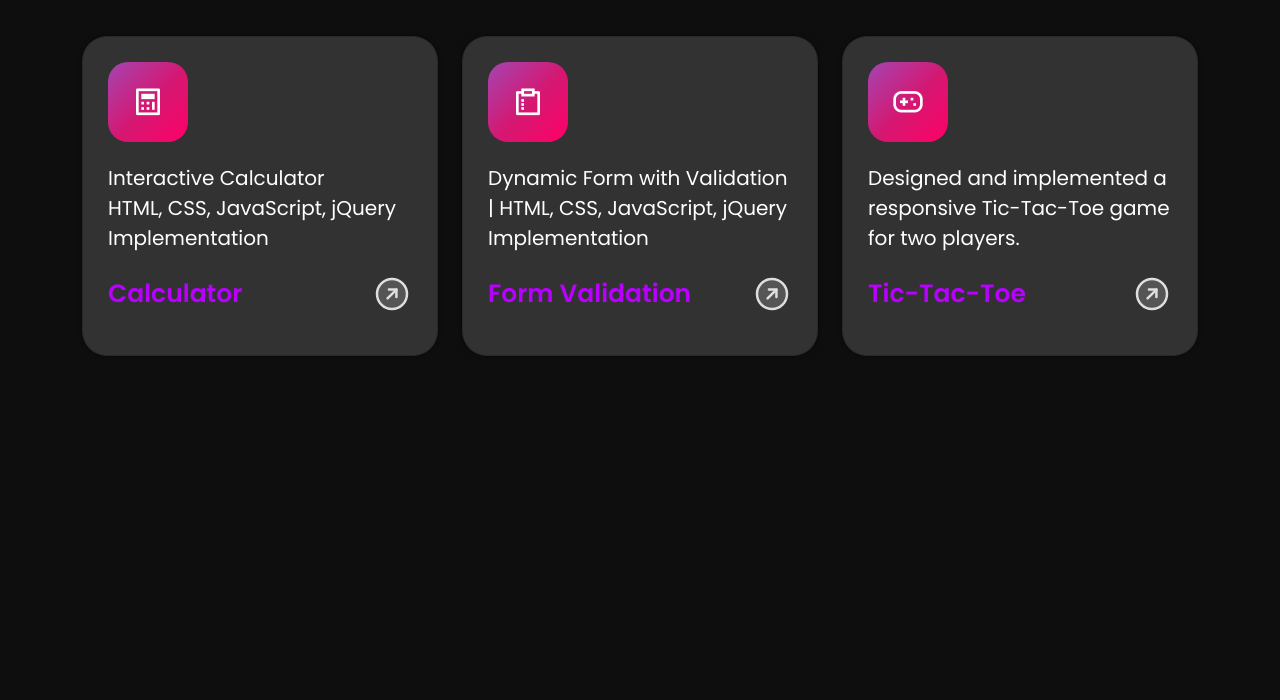
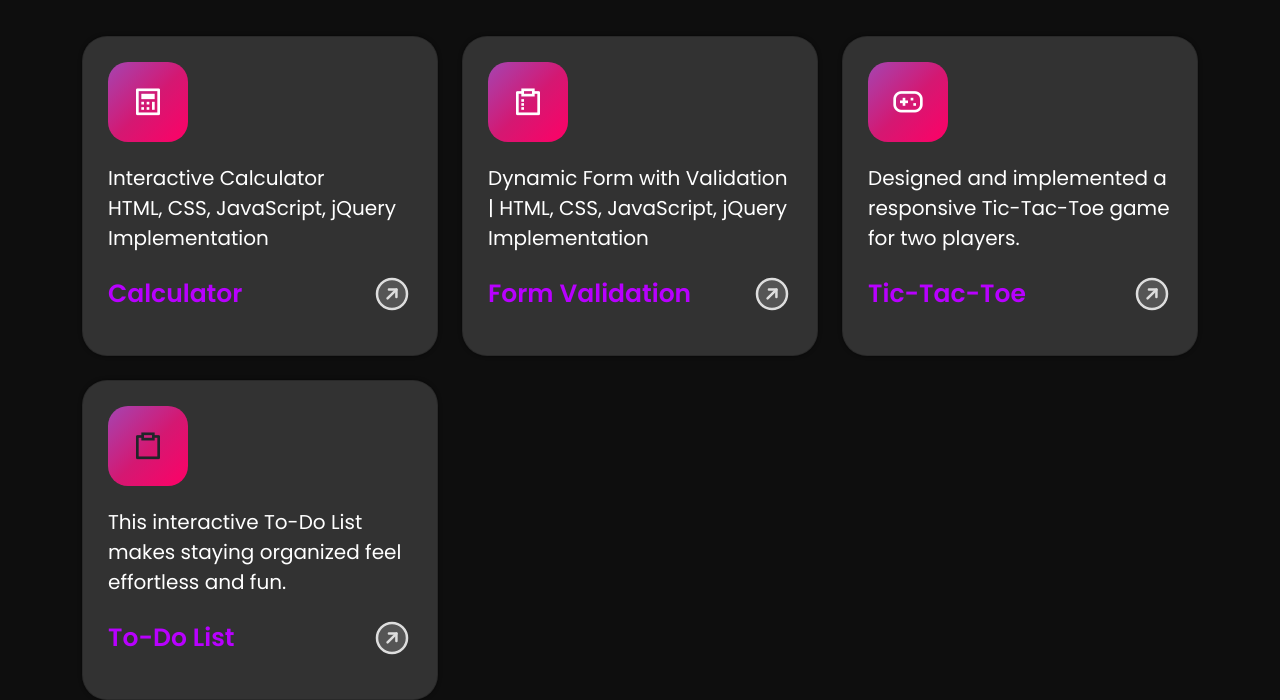
Before and after one commit to dev-priyanshipatel/Javascript-Projects, a plain HTML site: page index.html in a window 1280 px wide. Shown: the part 116-816 px from the top of the page. Drawn offline with nearby package versions, Linux system fonts and the light colour scheme; a web font is replaced by a local one.

Commit message:
uploded card for to list

```diff
--- a/index.html
+++ b/index.html
@@ -98,7 +98,32 @@
                         </div>
                     </div>
                 </div>
-
+                <div class="col-lg-4 col-md-6 col-12">
+                    <div class="card">
+                        <div class="card__img"><i class="ri-clipboard-line"></i></div>
+                        <div class="card__subtitle pt-3 pb-3">This interactive To-Do List makes staying organized feel effortless and fun.
+                        </div>
+                        <div class="card__wrapper pb-3">
+                            <div class="card__title"><a href="./To Do List/index.html" target="_blank">To-Do List</a></div>
+                            <div class="card__icon"><svg color="rgb(224, 223, 220)"
+                                    style="user-select: none; width: 100%; height: 100%; display: inline-block; fill: rgb(224, 223, 220); flex-shrink: 0; cursor: auto;"
+                                    viewBox="0 0 256 256" xmlns="http://www.w3.org/2000/svg">
+                                    <g color="rgb(224, 223, 220)">
+                                        <circle opacity="0.2" r="96" cy="128" cx="128"></circle>
+                                        <circle stroke-width="16" stroke-miterlimit="10" stroke="rgb(224, 223, 220)"
+                                            fill="none" r="96" cy="128" cx="128"></circle>
+                                        <polyline stroke-width="16" stroke-linejoin="round" stroke-linecap="round"
+                                            stroke="rgb(224, 223, 220)" fill="none"
+                                            points="134.1 161.9 168 128 134.1 94.1"></polyline>
+                                        <line stroke-width="16" stroke-linejoin="round" stroke-linecap="round"
+                                            stroke="rgb(224, 223, 220)" fill="none" y2="128" x2="168" y1="128" x1="88">
+                                        </line>
+                                    </g>
+                                </svg>
+                            </div>
+                        </div>
+                    </div>
+                </div>
             </div>
         </div>
     </section>
```
